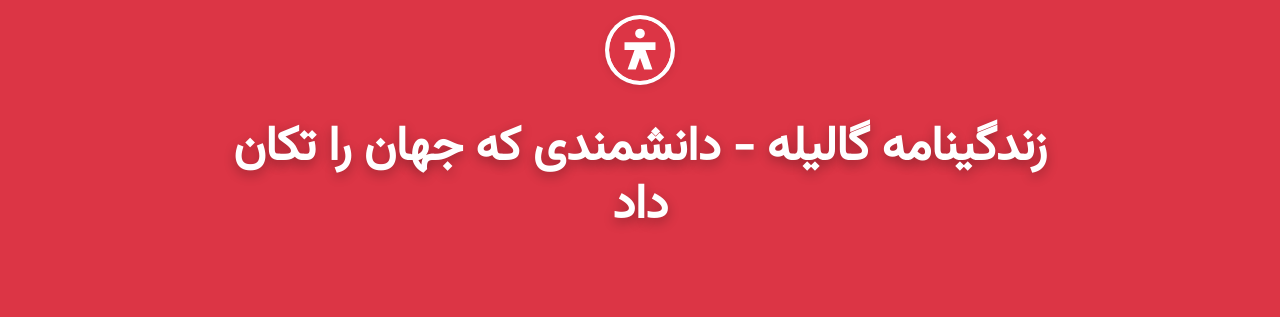
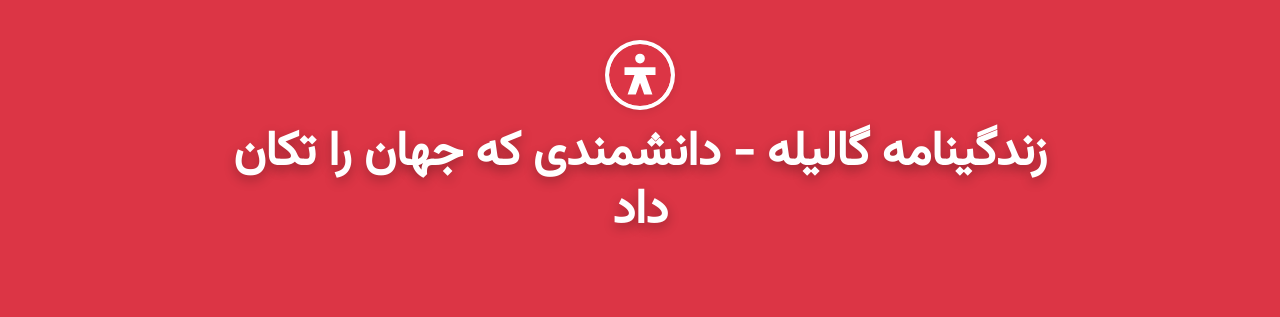
Before and after one commit to darkblog/darkblog.github.io, a Jekyll site: the page built from _posts/2025-7-5-68.md, in a window 1280 px wide. Shown: the top 317 px of the page. Built offline with Jekyll 4.4.1, drawn with Linux system fonts in a browser that asks for light colours.

Commit message:
Update post.html

```diff
--- a/_layouts/post.html
+++ b/_layouts/post.html
@@ -60,6 +60,7 @@
             margin-bottom: 80px;
             display: flex;
             flex-direction: column;
+            align-items: center;
             justify-content: flex-start;
         }
 
@@ -72,12 +73,7 @@
             justify-content: center;
             align-items: center;
             flex-shrink: 0;
-        }
-
-        .nav-container {
-            display: flex;
-            justify-content: center;
-            align-items: center;
+            width: 100%;
         }
 
         .nav-logo {
@@ -106,13 +102,14 @@
             color: white;
             position: relative;
             display: flex;
-            align-items: flex-start;
+            align-items: center;
             justify-content: center;
             text-align: center;
             padding: 25px 20px 20px;
             min-height: 180px;
             flex-grow: 1;
-            margin-top: -5px;
+            margin-top: 0;
+            width: 100%;
         }
 
         .header-content {
@@ -121,6 +118,11 @@
             max-width: 900px;
             padding: 0 30px;
             margin-top: 0;
+            display: flex;
+            flex-direction: column;
+            align-items: center;
+            justify-content: center;
+            width: 100%;
         }
 
         .post-title {
@@ -131,6 +133,8 @@
             line-height: 1.2;
             margin: 0;
             letter-spacing: -0.5px;
+            text-align: center;
+            width: 100%;
         }
 
         .hero-section::after {
@@ -589,25 +593,21 @@
 </head>
 
 <body>
-    <section class="hero-section">
+    <header class="hero-section">
         <nav>
-            <div class="nav-container">
-                <a href="/" class="logo-link">
-                    <img src="/biography.svg" alt="زندگینامه مشاهیر" class="nav-logo">
-                </a>
-            </div>
+            <a href="/" class="logo-link">
+                <img src="/biography.svg" alt="زندگینامه مشاهیر" class="nav-logo">
+            </a>
         </nav>
 
-        <header>
-            <div class="header-content">
-                <h1 class="post-title" id="post-title">{{ page.title }}</h1>
-            </div>
-        </header>
-    </section>
+        <section class="header-content">
+            <h1 class="post-title" id="post-title">{{ page.title }}</h1>
+        </section>
+    </header>
 
     <main>
         <article>
-            <div class="post-content">
+            <section class="post-content">
                 {{ content }}
 
                 {% if page.quote %}
@@ -615,7 +615,7 @@
                     "{{ page.quote }}"
                 </blockquote>
                 {% endif %}
-            </div>
+            </section>
         </article>
     </main>
 
```
